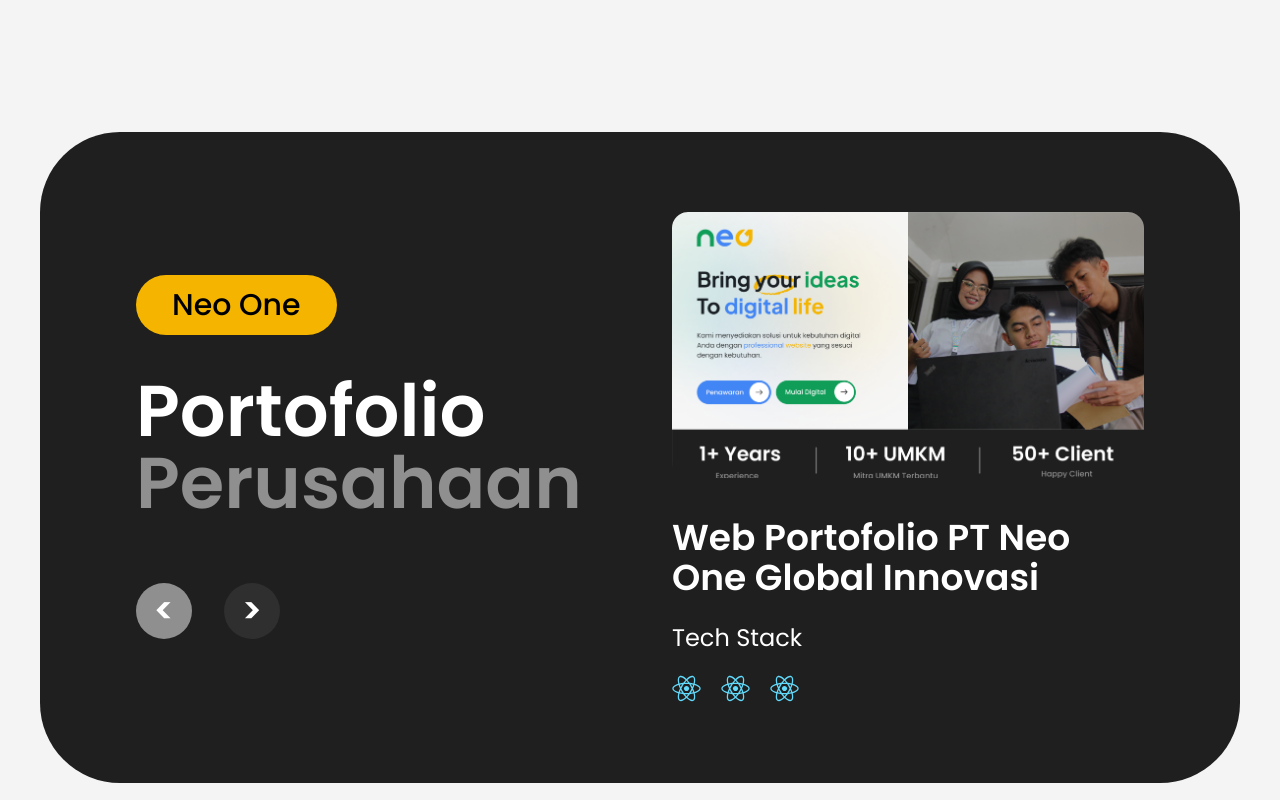
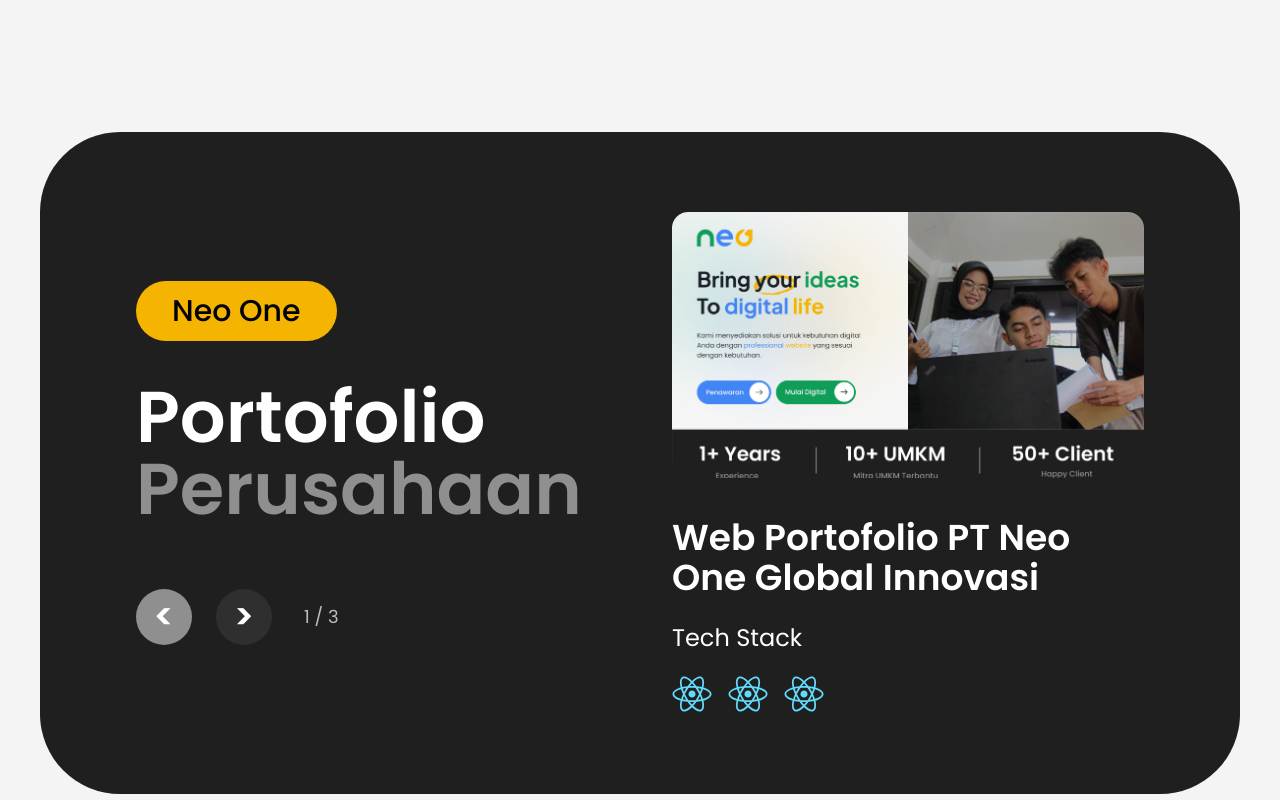
Before and after one commit to SkyzofrnDev/profile-neo, a React (Vite) app: page / in a window 1280 px wide. Shown: the part 4360-5160 px from the top of the page. Built offline with nearby package versions, Linux system fonts and the light colour scheme; no server answers.

Commit message:
Refactor Portofolio component to utilize a structured portfolio data array; implement dynamic rendering of portfolio items with improved layout and navigation functionality; enhance Start component styling for better responsiveness and visual appeal.

```diff
--- a/src/Layout/Portofolio/Portofolio.jsx
+++ b/src/Layout/Portofolio/Portofolio.jsx
@@ -1,69 +1,191 @@
-import React from "react";
+import React, { useMemo, useState, useCallback, useEffect } from "react";
 
-const Portofolio = () => {
+/**
+ * 1) DATA: bisa kamu pindahkan ke file JSON terpisah
+ * contoh: src/data/portfolio.json
+ *
+ * [
+ *  {
+ *    "badge": "Neo One",
+ *    "titleTop": "Portofolio",
+ *    "titleBottom": "Perusahaan",
+ *    "projectTitle": "Web Portofolio PT Neo One Global Innovasi",
+ *    "image": "portofolio.png",
+ *    "techLabel": "Tech Stack",
+ *    "techIcons": ["react.svg", "react.svg", "react.svg"]
+ *  }
+ * ]
+ */
+const portfolioData = [
+  {
+    badge: "Neo One",
+    titleTop: "Portofolio",
+    titleBottom: "Perusahaan",
+    projectTitle: "Web Portofolio PT Neo One Global Innovasi",
+    image: "portofolio.png",
+    techLabel: "Tech Stack",
+    techIcons: ["react.svg", "react.svg", "react.svg"],
+  },
+  {
+    badge: "Agus Cooperation",
+    titleTop: "Portofolio",
+    titleBottom: "Perusahaan",
+    projectTitle: "Company Profile Agus Cooperation",
+    image: "portofolio-2.png",
+    techLabel: "Tech Stack",
+    techIcons: ["react.svg", "tailwind.svg", "aos.svg"],
+  },
+  {
+    badge: "Digital Health",
+    titleTop: "Portofolio",
+    titleBottom: "Perusahaan",
+    projectTitle: "Landing Page Digital Doctor",
+    image: "portofolio-3.png",
+    techLabel: "Tech Stack",
+    techIcons: ["react.svg", "tailwind.svg", "three.svg"],
+  },
+];
+
+const ArrowButton = ({ children, onClick, disabled, variant = "dark" }) => {
+  const base =
+    "flex items-center justify-center w-14 h-14 rounded-full text-white text-4xl font-semibold select-none transition-all duration-200";
+  const styles =
+    variant === "gray"
+      ? "bg-[#8f8f8f] hover:brightness-110"
+      : "bg-[#2f2f2f] hover:brightness-125";
+
   return (
-    <div className="bg-dark mt-10 px-5 py-10 lg:my-24 lg:rounded-[5rem] lg:px-24 lg:py-20 lg:mx-10 " >
+    <button
+      type="button"
+      onClick={onClick}
+      disabled={disabled}
+      className={`${base} ${styles} ${
+        disabled ? "opacity-40 cursor-not-allowed" : "active:scale-95"
+      }`}
+      aria-label="portfolio navigation button"
+    >
+      {children}
+    </button>
+  );
+};
 
-      {/* GRID 2 KOLOM */}
-      <div className="grid h-full grid-cols-1 lg:grid-cols-2 gap-16 items-center">
-
-        {/* LEFT CONTENT */}
-        <div>
-          {/* Badge */}
-          <div className="bg-secondary w-fit px-9 py-3 rounded-full text-dark font-medium text-3xl">
-            Neo One
-          </div>
-
-          {/* Heading */}
-          <div className="mt-10 leading-none text-5xl xl:text-7xl 2xl:text-8xl font-semibold">
-            <h1 className="text-white ">
-              Portofolio
-            </h1>
-            <h1 className="text-[#8f8f8f] ">
-              Perusahaan
-            </h1>
-          </div>
-
-          {/* Arrows */}
-          <div className="flex gap-8 mt-16 text-white text-4xl font-semibold">
-            <div className="flex items-center justify-center w-14 h-14 rounded-full bg-[#8f8f8f]">
-              {"<"}
-            </div>
-            <div className="flex items-center justify-center w-14 h-14 rounded-full bg-[#2f2f2f]">
-              {">"}
-            </div>
-          </div>
-        </div>
-
-        {/* RIGHT CONTENT */}
+const PortfolioCard = ({ item }) => {
+  return (
     <div className="w-full flex flex-col items-start">
-
       {/* Portfolio Image */}
       <img
-            src="portofolio.png"
-            alt="img-portofolio"
+        src={item.image}
+        alt={item.projectTitle}
         loading="lazy"
         className="rounded-2xl w-full aspect-video object-cover"
       />
 
       {/* Description */}
       <div className="mt-10 text-white w-full">
-            <p className="font-semibold text-3xl lg:text-4xl">
-              Web Portofolio PT Neo One Global Innovasi
+        <p className="font-semibold text-2xl sm:text-3xl lg:text-4xl">
+          {item.projectTitle}
         </p>
-            <p className="mt-6 text-xl lg:text-2xl">Tech Stack</p>
-            <div className="flex gap-5 mt-5">
-                <img src="react.svg" alt="" loading="lazy" />
-                <img src="react.svg" alt="" loading="lazy" />
-                <img src="react.svg" alt="" loading="lazy" />
 
+        <p className="mt-6 text-lg sm:text-xl lg:text-2xl">{item.techLabel}</p>
+
+        <div className="flex flex-wrap gap-4 mt-5">
+          {item.techIcons?.map((src, i) => (
+            <img
+              key={`${src}-${i}`}
+              src={src}
+              alt={`tech-${i}`}
+              loading="lazy"
+              className="h-9 w-9 sm:h-10 sm:w-10 object-contain"
+            />
+          ))}
         </div>
-          </div>
-        </div>
-
       </div>
     </div>
   );
 };
 
+const Portofolio = ({ data = portfolioData, autoPlay = false, interval = 4500 }) => {
+  const items = useMemo(() => (Array.isArray(data) ? data : []), [data]);
+  const [index, setIndex] = useState(0);
+
+  const max = items.length;
+
+  const prev = useCallback(() => {
+    setIndex((i) => (max ? (i - 1 + max) % max : 0));
+  }, [max]);
+
+  const next = useCallback(() => {
+    setIndex((i) => (max ? (i + 1) % max : 0));
+  }, [max]);
+
+  // optional autoplay
+  useEffect(() => {
+    if (!autoPlay || max <= 1) return;
+    const t = setInterval(next, interval);
+    return () => clearInterval(t);
+  }, [autoPlay, interval, next, max]);
+
+  // keyboard support (optional, nice UX)
+  useEffect(() => {
+    const onKey = (e) => {
+      if (e.key === "ArrowLeft") prev();
+      if (e.key === "ArrowRight") next();
+    };
+    window.addEventListener("keydown", onKey);
+    return () => window.removeEventListener("keydown", onKey);
+  }, [prev, next]);
+
+  if (!items.length) {
+    return (
+      <div className="bg-dark mt-10 px-5 py-10 lg:my-24 lg:rounded-[5rem] lg:px-24 lg:py-20 lg:mx-10 text-white">
+        Data portofolio kosong.
+      </div>
+    );
+  }
+
+  const current = items[index];
+
+  return (
+    <section className="bg-dark mt-10 px-5 py-10 lg:my-24 lg:rounded-[5rem] lg:px-24 lg:py-20 lg:mx-10">
+      {/* GRID 2 KOLOM */}
+      <div className="grid h-full grid-cols-1 lg:grid-cols-2 gap-16 items-center">
+        {/* LEFT CONTENT */}
+        <div>
+          {/* Badge */}
+          <div className="bg-secondary w-fit px-7 sm:px-9 py-2 sm:py-3 rounded-full text-dark font-medium text-xl sm:text-2xl lg:text-3xl">
+            {current.badge}
+          </div>
+
+          {/* Heading */}
+          <div className="mt-10 leading-none font-semibold">
+            <h1 className="text-white text-4xl sm:text-5xl xl:text-7xl 2xl:text-8xl">
+              {current.titleTop}
+            </h1>
+            <h1 className="text-[#8f8f8f] text-4xl sm:text-5xl xl:text-7xl 2xl:text-8xl">
+              {current.titleBottom}
+            </h1>
+          </div>
+
+          {/* Arrows + indicator */}
+          <div className="flex items-center gap-6 mt-16 text-white">
+            <ArrowButton onClick={prev} variant="gray">
+              {"<"}
+            </ArrowButton>
+            <ArrowButton onClick={next} variant="dark">
+              {">"}
+            </ArrowButton>
+
+            <p className="ml-2 text-white/70 text-lg">
+              {index + 1} / {max}
+            </p>
+          </div>
+        </div>
+
+        {/* RIGHT CONTENT */}
+        <PortfolioCard item={current} />
+      </div>
+    </section>
+  );
+};
+
 export default Portofolio;
--- a/src/Layout/Start/Start.jsx
+++ b/src/Layout/Start/Start.jsx
@@ -4,80 +4,95 @@
 
 const Card = ({ data, title, desc, symbol }) => {
   return (
-    <div className="px-10 py-10 bg-white w-96 rounded-3xl text-center ">
-      <p className="text-7xl font-semibold"><CountText to={data}/>{symbol}</p>
-      <p className="font-medium text-2xl my-3">{title}</p>
-      <p className="text-xl">{desc}</p>
+    <div className="px-6 py-8 sm:px-8 sm:py-10 bg-white lg:w-72 xl:w-96 sm:w-96 rounded-3xl text-center">
+      <p className="text-4xl sm:text-5xl lg:text-5xl font-semibold">
+        <CountText to={data} />
+        {symbol}
+      </p>
+
+      <p className="font-medium text-lg sm:text-xl lg:text-xl xl:text-2xl my-3">
+        {title}
+      </p>
+
+      <p className="text-sm sm:text-base lg:text-lg xl:text-xl text-[#4a4a4a]">
+        {desc}
+      </p>
     </div>
   );
 };
 
+
 const Start = () => {
   useEffect(() => {
     Aos.init({
-      duration: 800, // durasi animasi (ms)
+      duration: 800,
       easing: "ease-in-out",
-      once: true, // animasi jalan sekali
-      offset: 100, // jarak trigger dari viewport
+      once: true,
+      offset: 100,
     });
   }, []);
+
   return (
-    <div className="mt-56 grid grid-cols-3 gap-y-40 place-items-center pb-26">
+    <div className="mt-32 lg:mt-56 grid grid-cols-1 lg:grid-cols-3 gap-y-24 lg:gap-y-40 place-items-center pb-26">
       {/* kiri atas */}
-      <div data-aos="fade-up" data-aos-delay="150" className="-translate-y-16">
+      <div data-aos="fade-up" data-aos-delay="150" className="lg:-translate-y-16">
         <Card
           data="10"
-          symbol={"+"}
+          symbol="+"
           title="UMKM terbantu"
-          desc="Banyak umkm yang usahanya sukses dan terbantu berkat digitalisasi."
+          desc="Banyak UMKM yang usahanya sukses dan terbantu berkat digitalisasi."
         />
       </div>
 
       {/* tengah */}
-      <div className="text-center translate-y-36 flex items-center flex-col">
-        <p className="text-5xl text-default font-semibold leading-relaxed text-center">
+      <div className="text-center lg:translate-y-36 flex items-center flex-col px-4">
+        <p className="text-3xl sm:text-4xl lg:text-5xl text-default font-semibold leading-relaxed">
           <BlurText text="Ready To Start The Project?" />
         </p>
-        <p className="text-2xl text-[#8f8f8f] mt-10 my-10">
-          <BlurText
-            text="Let’s discuss how we can help you achieve your success
-"
-          />
+
+        <p className="text-base sm:text-lg lg:text-2xl text-[#8f8f8f] mt-6 lg:mt-10 mb-8">
+          <BlurText text="Let’s discuss how we can help you achieve your success" />
         </p>
+
         <div data-aos="fade-up" data-aos-delay="1050">
-        <Button text="Penawaran" bg="bg-primary" />
+          <Button text="Penawaran" bg="bg-primary" />
         </div>
       </div>
 
       {/* kanan atas */}
-      <div data-aos="fade-up" data-aos-delay="350" className="translate-y-16">
+      <div data-aos="fade-up" data-aos-delay="350" className="lg:translate-y-16">
         <Card
-          data="100%"
-          symbol={"%"}
+          data="100"
+          symbol="%"
           title="Generasi muda bangsa"
           desc="Tim kami sepenuhnya didominasi generasi muda ahli di bidangnya."
         />
       </div>
 
       {/* kiri bawah */}
-      <div data-aos="fade-up" data-aos-delay="650" className="translate-y-10">
+      <div data-aos="fade-up" data-aos-delay="650" className="lg:translate-y-10">
         <Card
-          data="100%"
-          symbol={"%"}
+          data="100"
+          symbol="%"
           title="Klien kami puas"
           desc="Seluruh klien puas dengan hasil yang diberikan."
         />
       </div>
 
-      {/* spacer tengah */}
-      <div></div>
+      {/* spacer tengah (desktop only) */}
+      <div className="hidden lg:block"></div>
 
       {/* kanan bawah */}
-      <div data-aos="fade-up" data-aos-delay="1050" className="translate-y-20">
-        <img src="hero-img.png" className="rounded-3xl w-96" alt="team" />
+      <div data-aos="fade-up" data-aos-delay="1050" className="lg:translate-y-20">
+        <img
+          src="hero-img.png"
+          className="rounded-3xl w-72 sm:w-80 lg:w-96"
+          alt="team"
+        />
       </div>
     </div>
   );
 };
 
+
 export default Start;
```
Lines whose indentation alone changed are shown as unchanged.
